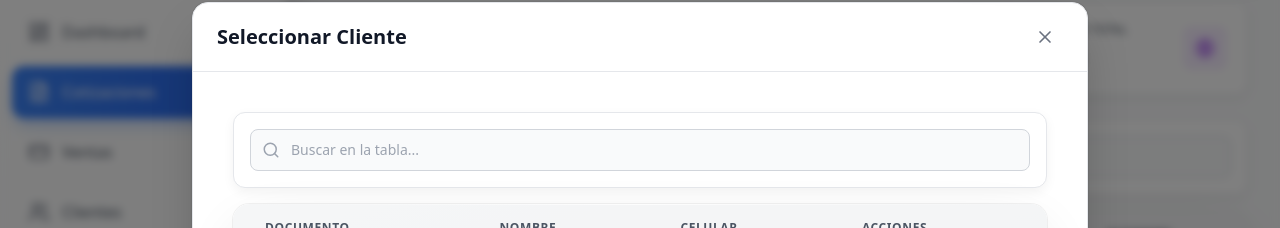
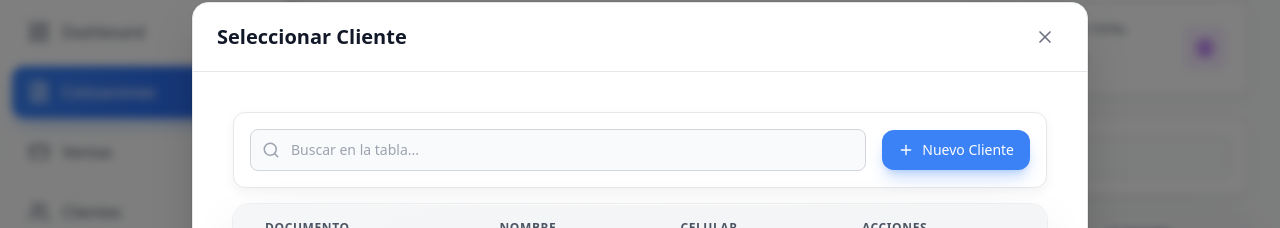
Before and after one commit to yefersont/ERPDecortinas_NestReact, a React (Vite) app in the folder frontend/: page /cotizaciones in a window 1280 px wide. Both pictures are taken after a click on the button "Nueva Cotización". Shown: the part 111-339 px from the top of the page. Built offline with nearby package versions, Linux system fonts and the light colour scheme; no server answers.

Commit message:
feat: agregar botón de nuevo cliente en selección de cotización
- Actualizar TablaConPaginacion para permitir contenido extra en el encabezado
- Agregar botón 'Nuevo Cliente' en el modal de selección de cotizaciones

```diff
--- a/frontend/src/components/TablaConPaginacion.jsx
+++ b/frontend/src/components/TablaConPaginacion.jsx
@@ -7,6 +7,7 @@
   pageSize = 5,
   isDarkMode = false,
   onRowClick,
+  extraContent,
 }) {
   const [currentPage, setCurrentPage] = useState(1);
   const [searchTerm, setSearchTerm] = useState("");
@@ -60,7 +61,7 @@
 
   return (
     <div className="w-full space-y-4">
-      {/* Barra de búsqueda */}
+      {/* Barra de búsqueda y acciones */}
       <div
         className={`
           p-4 rounded-xl border
@@ -76,7 +77,8 @@
             : "0 4px 12px rgba(0, 0, 0, 0.05)",
         }}
       >
-        <div className="relative">
+        <div className="flex flex-col sm:flex-row gap-4 items-center">
+          <div className="relative flex-1 w-full">
             <Search
               size={18}
               className={`
@@ -116,6 +118,12 @@
               >
                 <X size={16} />
               </button>
+            )}
+          </div>
+          {extraContent && (
+            <div className="shrink-0">
+              {extraContent}
+            </div>
           )}
         </div>
         {searchTerm && (
--- a/frontend/src/pages/Cotizaciones/CotizacionesPage.jsx
+++ b/frontend/src/pages/Cotizaciones/CotizacionesPage.jsx
@@ -788,9 +788,26 @@
               }
             ]}
             data={clientes}
-            pageSize={5}
+            pageSize={4}
             isDarkMode={isDarkMode}
             onRowClick={handleSelectCliente}
+            extraContent={
+              <button
+                className={`
+                  flex items-center gap-2 px-4 py-2.5 rounded-xl
+                  text-sm font-medium transition-all duration-200 shrink-0
+                  ${
+                    isDarkMode
+                      ? "bg-blue-600 hover:bg-blue-700 text-white shadow-lg shadow-blue-600/30"
+                      : "bg-blue-500 hover:bg-blue-600 text-white shadow-lg shadow-blue-500/30"
+                  }
+                `}
+                onClick={() => console.log("Crear nuevo cliente")}
+              >
+                <Plus size={16} />
+                Nuevo Cliente
+              </button>
+            }
           />
         )}
       </div>
```
Lines whose indentation alone changed are shown as unchanged.
